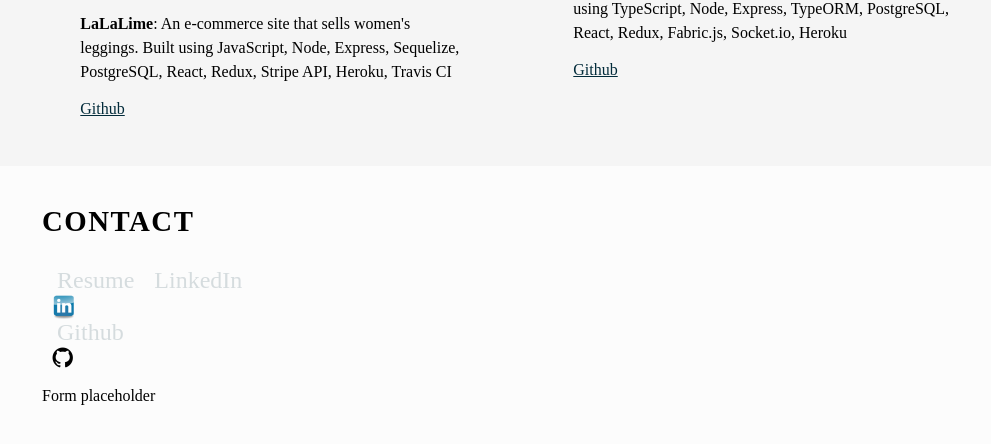
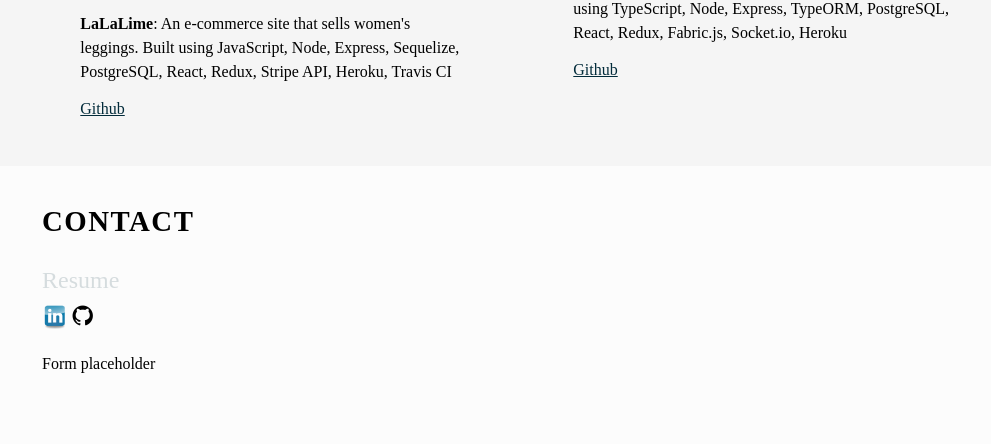
Before and after one commit to elizabetheinstein/Portfolio-Site, a Gatsby site: page / in a window 1280 px wide. Shown: the part 2164-2608 px from the top of the page, without its empty margins (120-1111 px from the left). Built offline with nearby package versions, Linux system fonts and the light colour scheme; Gatsby itself is replaced by a stand-in of ours.

Commit message:
Updated contact styles to align logos

```diff
--- a/package.json
+++ b/package.json
@@ -3,7 +3,7 @@
     "private": true,
     "description": "My portfolio site",
     "version": "0.1.0",
-  "author": "Kyle Mathews <mathews.kyle@gmail.com>",
+    "author": "Elizabeth Einstein <eeinstein134@gmail.com>",
     "dependencies": {
         "gatsby": "^2.20.12",
         "gatsby-cli": "^2.11.15",
@@ -33,9 +33,7 @@
         "acorn-dynamic-import": "^4.0.0",
         "typescript": "^3.8.3"
     },
-  "keywords": [
-    "gatsby"
-  ],
+    "keywords": [ "gatsby" ],
     "license": "MIT",
     "scripts": {
         "build": "gatsby build",
--- a/src/components/contact.jsx
+++ b/src/components/contact.jsx
@@ -25,35 +25,36 @@ const Contact = () => {
         <div id="contact">
             <div className="container">
                 <div className="inner-text">
+                    <h3>Contact</h3>
                     <div className="content">
-                        <h3>Contact</h3>
-                        <div className="links">
+                        <div className="resume">
                             <a
-                                href="/einstein-resume-2020.pdf"
-                                download="/einstein-resume-2020.pdf"
+                                href="/eeinstein_resume.pdf"
+                                download="/eeinstein_resume.pdf"
                                 rel="noopener noreferrer"
                             >
                                 Resume
                             </a>
+                        </div>
+                        <div className="logo-container">
                             <a
                                 href="https://www.linkedin.com/in/elizabeth-einstein"
                                 target="_blank"
                                 rel="noopener noreferrer"
                             >
-                                LinkedIn
-                            </a>
                                 <div className="logo">
                                     <Img fluid={data.linkedin.childImageSharp.fluid} />
                                 </div>
+                            </a>
                             <a
                                 href="https://www.github.com/elizabetheinstein"
                                 target="_blank"
                                 rel="noopener noreferrer"
                             >
-                                Github
-                            </a>
                                 <div className="logo">
                                     <Img fluid={data.github.childImageSharp.fluid} />
+                                </div>
+                            </a>
                         </div>
                     </div>
                     <div className="contact-form">
@@ -62,7 +63,6 @@ const Contact = () => {
                 </div>
             </div>
         </div>
-        </div>
     );
 };
 
--- a/src/styles/styles.scss
+++ b/src/styles/styles.scss
@@ -1,20 +1,12 @@
-$font: -apple-system,
-BlinkMacSystemFont,
-'Segoe UI',
-Roboto,
-Oxygen,
-Ubuntu,
-Cantarell,
-'Open Sans',
-'Helvetica Neue',
+$font: -apple-system, BlinkMacSystemFont, 'Segoe UI', Roboto, Oxygen, Ubuntu, Cantarell, 'Open Sans', 'Helvetica Neue',
     sans-serif;
 
 //Colors
-$blue: #0091AD;
-$celeste: #9BF3F0;
-$gunmetal: #022B3A;
-$gainsboro: #CCDBDC;
-$babypowder: #FCFCFC;
+$blue: #0091ad;
+$celeste: #9bf3f0;
+$gunmetal: #022b3a;
+$gainsboro: #ccdbdc;
+$babypowder: #fcfcfc;
 
 html,
 body {
@@ -58,7 +50,7 @@ body {
 
 //Header
 header {
-    height: 80px;
+    height: 40px;
     width: 100%;
     position: fixed;
     top: 0px;
@@ -69,7 +61,7 @@ header {
         display: flex;
         align-items: center;
         justify-content: space-between;
-        height: 80px;
+        height: 40px;
 
         .logo {
             a {
@@ -133,7 +125,6 @@ header {
             align-self: center;
             justify-self: center;
         }
-
     }
 
     .fixed-misc {
@@ -174,13 +165,11 @@ header {
             }
 
             p {
-
                 font-size: 1rem;
                 line-height: 2rem;
                 font-weight: 300;
                 margin: 40px 0 72px;
             }
-
         }
 
         .images {
@@ -203,7 +192,6 @@ header {
 }
 
 .skills {
-
     .container {
         display: flex;
         flex-direction: row;
@@ -272,7 +260,6 @@ header {
                     font-size: 1rem;
                     line-height: 1.5rem;
                     font-weight: 300;
-
                 }
 
                 .lalalime {
@@ -282,7 +269,7 @@ header {
 
                     a {
                         text-decoration: underline;
-                        color: $gunmetal
+                        color: $gunmetal;
                     }
 
                     span {
@@ -297,7 +284,7 @@ header {
 
                     a {
                         text-decoration: underline;
-                        color: $gunmetal
+                        color: $gunmetal;
                     }
 
                     span {
@@ -334,7 +321,6 @@ header {
                         font-size: .75rem;
                         line-height: 1rem;
                         font-weight: 300;
-
                     }
 
                     .lalalime {
@@ -366,10 +352,6 @@ header {
         margin-bottom: 50px;
         padding: 10px;
 
-        .content {
-            display: flex;
-            flex-direction: column;
-
         h3 {
             font-weight: 700;
             text-transform: uppercase;
@@ -378,28 +360,30 @@ header {
             margin: 10;
         }
 
-            .links {
-                margin-left: 5px;
+        .content {
+            display: flex;
             flex-direction: column;
-                justify-content: center;
 
+            .resume {
                 a {
-                    align-items: right;
-                    justify-content: center;
                     color: $gunmetal;
                     opacity: 0.15;
                     text-decoration: none;
                     font-size: 1.5rem;
-                    padding: 0 10px;
                 }
 
                 a:hover {
                     opacity: 1;
                 }
+            }
+            .logo-container {
+                display: grid;
+                grid-template-columns: repeat(2, 3%);
+                padding: 10px 0;
 
                 .logo {
+                    vertical-align: text-top;
                     max-width: 25px;
-                    margin-left: 4px;
                     margin-right: 2px;
                 }
             }
@@ -408,8 +392,5 @@ header {
                 width: 50%;
             }
         }
-
-
     }
-
 }
```
Lines whose indentation alone changed are shown as unchanged.
